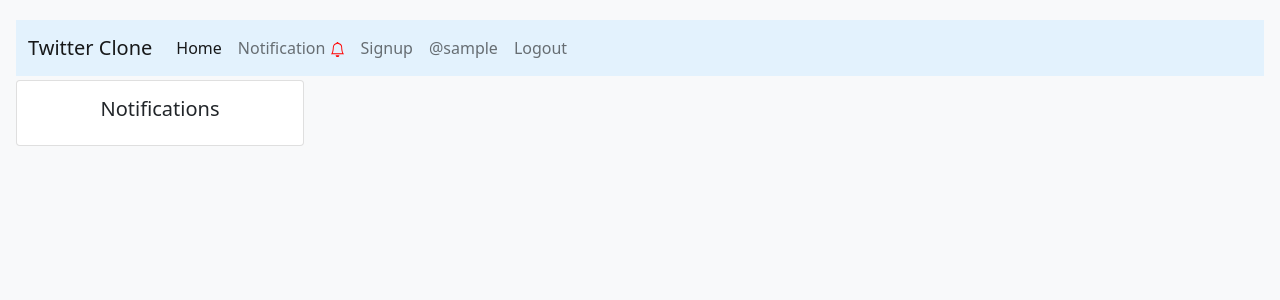
After one commit to dawitt/twitterclone, a Django app: page /notification/ in a window 1280 px wide. The commit adds this page. Shown: the top 300 px of the page. Run offline with Django 3.2, Linux system fonts and the light colour scheme; the visitor is signed in with stand-in values (Sample User, id 1); data that the repository does not hold is empty; some libraries are stand-ins or nearby versions.

Commit message:
twitterclone completed

```diff
--- a/notification/models.py
+++ b/notification/models.py
@@ -7,3 +7,6 @@ class Notification(models.Model):
     notification = models.ForeignKey(Tweet, on_delete=models.CASCADE)
     is_seen = models.BooleanField(default=False)
     notifier = models.ForeignKey(TweeterUser, on_delete=models.CASCADE)
+
+    # def __str__(self):
+    #     return self.notifier
--- a/notification/views.py
+++ b/notification/views.py
@@ -1,3 +1,14 @@
-from django.shortcuts import render
+from notification.models import Notification
+from twitteruser.models import TweeterUser
+from django.shortcuts import render, HttpResponseRedirect
+from twitteruser import views
+# Create your views here.
 
-# Create your views here.
+def notification_view(request):
+    msg = Notification.objects.filter(is_seen=False).filter(notifier=request.user).order_by("-notification")
+    return render(request, 'notification.html', {'msg':msg})
+
+def delete_notification(request, id):
+    note = Notification.objects.get(id=id)
+    note.delete()
+    return HttpResponseRedirect("/notification/")
--- a/templates/base.html
+++ b/templates/base.html
@@ -61,7 +61,11 @@
         <div class="collapse navbar-collapse" id="navbarNavAltMarkup">
             <div class="navbar-nav">
             <a class="nav-link active" aria-current="page" href="/">Home</a>
-            <a class="nav-link" href="/notification/">Notification</a>
+            <a class="nav-link" href="/notification/">Notification
+                <svg xmlns="http://www.w3.org/2000/svg" width="15" height="15" fill="Red" class="bi bi-bell" viewBox="0 0 16 16">
+                <path d="M8 16a2 2 0 0 0 2-2H6a2 2 0 0 0 2 2zM8 1.918l-.797.161A4.002 4.002 0 0 0 4 6c0 .628-.134 2.197-.459 3.742-.16.767-.376 1.566-.663 2.258h10.244c-.287-.692-.502-1.49-.663-2.258C12.134 8.197 12 6.628 12 6a4.002 4.002 0 0 0-3.203-3.92L8 1.917zM14.22 12c.223.447.481.801.78 1H1c.299-.199.557-.553.78-1C2.68 10.2 3 6.88 3 6c0-2.42 1.72-4.44 4.005-4.901a1 1 0 1 1 1.99 0A5.002 5.002 0 0 1 13 6c0 .88.32 4.2 1.22 6z"/>
+                </svg>
+            </a>
             <a class="nav-link" href="/signup/">Signup</a>
             <a class="nav-link" href="#">
                 {% if user.is_authenticated %}
@@ -84,5 +88,10 @@
 
 </div>
 <script src="https://cdn.jsdelivr.net/npm/bootstrap@5.1.0/dist/js/bootstrap.bundle.min.js" integrity="sha384-U1DAWAznBHeqEIlVSCgzq+c9gqGAJn5c/t99JyeKa9xxaYpSvHU5awsuZVVFIhvj" crossorigin="anonymous"></script>
+<script>
+$(document).ready(function(){
+$("#myToast").toast('show');
+});
+</script>
 </body>
 </html>
--- /dev/null
+++ b/templates/notification.html
@@ -0,0 +1,16 @@
+{% extends "base.html" %}
+{% block title %}Notification {% endblock title %}
+
+{% block content %}
+<div class="card" style="width: 18rem;">
+    <div class="card-body">
+    <h5 class="card-title">Notifications</h5>
+      {% for note in msg%}
+      {{note.notification}}<br />
+      <a href="/notification/delete/{{note.id}}">close</a>
+      <hr />
+  {%endfor%}
+  </div>
+</div>
+
+{%endblock%}
--- a/templates/profile.html
+++ b/templates/profile.html
@@ -7,7 +7,7 @@
 
     <p class="card-text">@{{author.username}} </p>
         <p>Followers: {{total_followers}}<br />
-            Tweets:{{tweet_numbers}}{{Tweet.tweet_body}}</p>
+            Tweets:{{tweet_numbers}}</p>
         {% if author == request.user%}
         {% else %}
         {% if is_following %}
--- a/twitterclone/urls.py
+++ b/twitterclone/urls.py
@@ -20,7 +20,7 @@ from django.urls import path
 from authentication import views
 from tweet.views import tweet_detail
 from twitteruser.views import index, profile, follower, unfollow
-
+from notification.views import notification_view, delete_notification
 
 urlpatterns = [
     path('admin/', admin.site.urls),
@@ -29,6 +29,8 @@ urlpatterns = [
     path('profile/<int:id>/follow/add/', follower, name="follower"),
     path('profile/<int:id>/follower/delete/', unfollow, name="unfollow"),
     path('tweet/<int:id>/', tweet_detail, name="tweet_detail"),
+    path('notification/', notification_view),
+    path('notification/delete/<int:id>', delete_notification),
     path('login/', views.login_view, name="login"),
     path('signup/', views.signup_view, name="signup"),
     path('logout/', views.logout_view, name="logout"),
```
Also changed, not shown: twitteruser/views.py (+11 -4 lines), notification/migrations/0001_initial.py.
